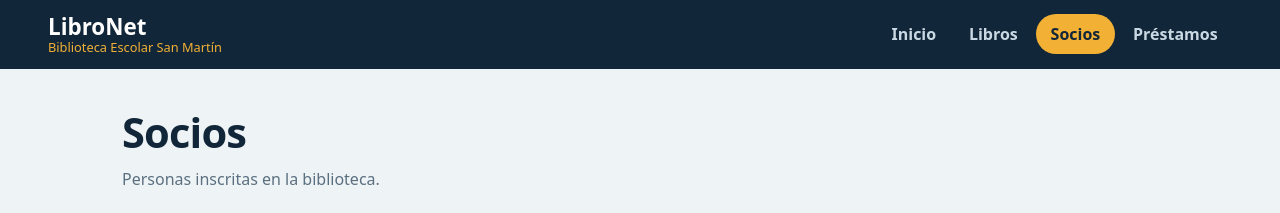
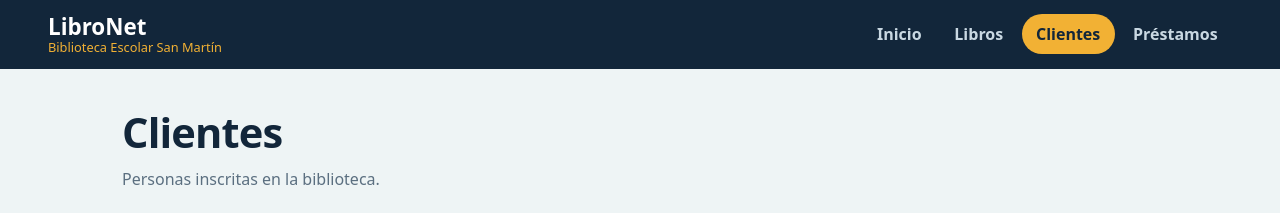
Before and after one commit to JoshuBrsk/MeGustaTuLimonAgrio, a plain HTML site: page socios.html in a window 1280 px wide. Shown: the top 213 px of the page. Drawn offline with Linux system fonts and the light colour scheme.

Commit message:
Renombrar 'Socios' a 'Clientes' en socios.html

```diff
--- a/socios.html
+++ b/socios.html
@@ -3,16 +3,16 @@
 <head>
 <meta charset="UTF-8">
 <meta name="viewport" content="width=device-width, initial-scale=1">
-<title>Socios – LibroNet</title>
+<title>Clientes – LibroNet</title>
 <link rel="stylesheet" href="css/styles.css">
 </head>
 <body>
 <header class="topbar">
 <a class="brand" href="index.html">LibroNet<span>Biblioteca Escolar San Martín</span></a>
-<nav class="menu" aria-label="Menú principal"><a href="index.html">Inicio</a><a href="libros.html">Libros</a><a href="socios.html" class="activo">Socios</a><a href="prestamos.html">Préstamos</a></nav>
+<nav class="menu" aria-label="Menú principal"><a href="index.html">Inicio</a><a href="libros.html">Libros</a><a href="Clientes.html" class="activo">Clientes</a><a href="prestamos.html">Préstamos</a></nav>
 </header>
 <main>
-<h1>Socios</h1>
+<h1>Clientes</h1>
 <p class="sub">Personas inscritas en la biblioteca.</p>
 <div class="tablewrap"><table><thead><tr><th>Código</th><th>Nombre</th><th>Grado o cargo</th><th>Estado</th></tr></thead>
 <tbody>
@@ -21,7 +21,7 @@
 <tr><td>003</td><td>Luis Herrera</td><td>Décimo grado</td><td><span class="badge b-bad">Suspendido</span></td></tr>
 </tbody></table></div>
 <h2>Nuevo registro</h2>
-<form class="card" action="socios.html">
+<form class="card" action="Clientes.html">
 <label>Nombre <input type="text" name="nombre"></label>
 <label>Grado o cargo <input type="text" name="grado o cargo"></label>
 <label>Estado <input type="text" name="estado"></label>
```
